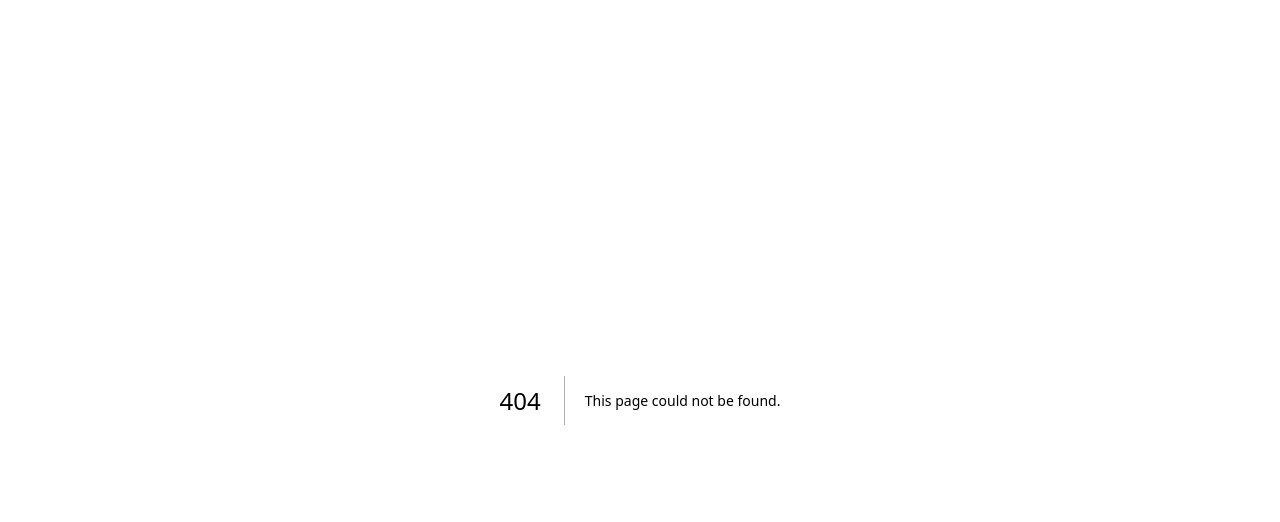
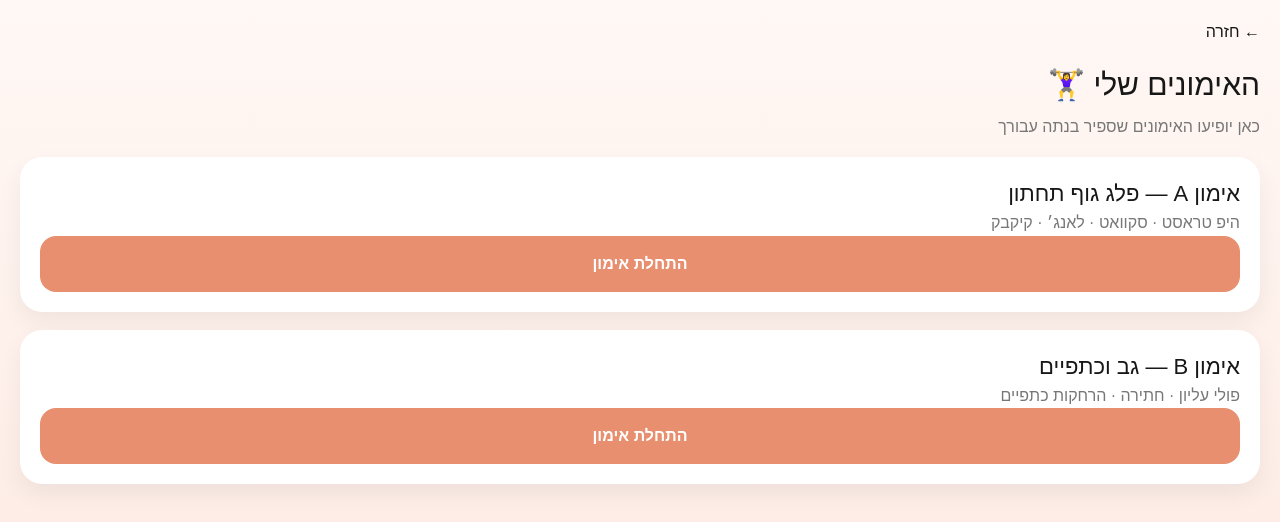
Before and after one commit to Sapir1611/forma-app, a Next.js app: page /client/workouts in a window 1280 px wide. Before the commit this address had no page. Shown: the top 522 px of the page. Built offline with nearby package versions, Linux system fonts and the light colour scheme.

Commit message:
add workouts navigation

```diff
--- a/app/client/page.tsx
+++ b/app/client/page.tsx
@@ -87,12 +87,20 @@ export default function ClientPage() {
         </div>
       </div>
 
-      <div style={buttonsGridStyle}>
-        <button style={buttonStyle}>אימונים</button>
-        <button style={buttonStyle}>תפריט</button>
-        <button style={buttonStyle}>מדידות</button>
-        <button style={buttonStyle}>מים וצעדים</button>
-      </div>
+<div style={buttonsGridStyle}>
+  <button
+    onClick={() => router.push("/client/workouts")}
+    style={buttonStyle}
+  >
+    אימונים
+  </button>
+
+  <button style={buttonStyle}>תפריט</button>
+
+  <button style={buttonStyle}>מדידות</button>
+
+  <button style={buttonStyle}>מים וצעדים</button>
+</div>
     </div>
   );
 }
--- /dev/null
+++ b/app/client/workouts/page.tsx
@@ -0,0 +1,78 @@
+"use client";
+
+import { useRouter } from "next/navigation";
+
+export default function ClientWorkoutsPage() {
+  const router = useRouter();
+
+  return (
+    <div
+      dir="rtl"
+      style={{
+        minHeight: "100vh",
+        background: "linear-gradient(180deg, #fff8f5, #fde7df)",
+        padding: 20,
+        fontFamily: "Arial, sans-serif",
+      }}
+    >
+      <button
+        onClick={() => router.push("/client")}
+        style={{
+          border: "none",
+          background: "transparent",
+          fontSize: 16,
+          marginBottom: 18,
+        }}
+      >
+        ← חזרה
+      </button>
+
+      <h1 style={{ margin: 0, fontSize: 30 }}>האימונים שלי 🏋️‍♀️</h1>
+
+      <p style={{ color: "#777", marginTop: 8 }}>
+        כאן יופיעו האימונים שספיר בנתה עבורך
+      </p>
+
+      <div style={card}>
+        <h2 style={title}>אימון A — פלג גוף תחתון</h2>
+        <p style={text}>היפ טראסט · סקוואט · לאנג׳ · קיקבק</p>
+        <button style={button}>התחלת אימון</button>
+      </div>
+
+      <div style={card}>
+        <h2 style={title}>אימון B — גב וכתפיים</h2>
+        <p style={text}>פולי עליון · חתירה · הרחקות כתפיים</p>
+        <button style={button}>התחלת אימון</button>
+      </div>
+    </div>
+  );
+}
+
+const card: React.CSSProperties = {
+  background: "#fff",
+  borderRadius: 22,
+  padding: 20,
+  marginTop: 18,
+  boxShadow: "0 10px 24px rgba(0,0,0,0.06)",
+};
+
+const title: React.CSSProperties = {
+  margin: 0,
+  fontSize: 22,
+};
+
+const text: React.CSSProperties = {
+  color: "#777",
+  lineHeight: 1.6,
+};
+
+const button: React.CSSProperties = {
+  width: "100%",
+  padding: 16,
+  borderRadius: 16,
+  border: "none",
+  background: "#e88f6f",
+  color: "#fff",
+  fontSize: 16,
+  fontWeight: 800,
+};
```
